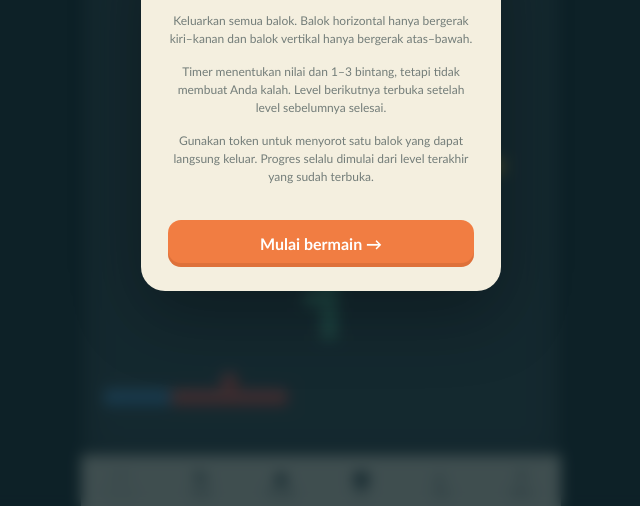
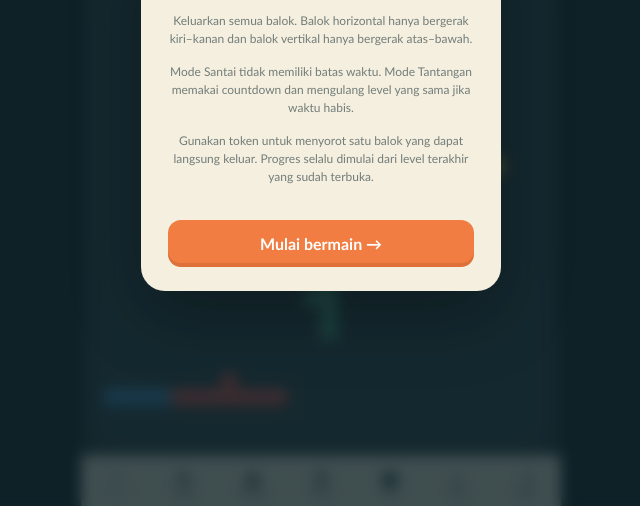
Before and after one commit to ahsubhan/BalokKosong, a Next.js app: page / in a window 1280 px wide. Shown: the part 291-797 px from the top of the page, without its empty margins (319-959 px from the left). Built offline with nearby package versions, Linux system fonts and the light colour scheme.

Commit message:
Add optional countdown challenge mode

```diff
--- a/app/globals.css
+++ b/app/globals.css
@@ -81,8 +81,8 @@ h1 span { color:var(--orange); }
 .mobile-top { position:relative; flex:0 0 54px; display:flex; align-items:center; justify-content:space-between; gap:8px; padding:5px 10px; border-bottom:1px solid #142a3220; background:var(--bar-bg); }
 .mobile-brand { justify-self:start; border:0; padding:0; background:transparent; color:var(--ink); font:900 17px/1 Arial,sans-serif; letter-spacing:-.05em; }.mobile-brand span{color:var(--orange)}.mobile-brand small{display:block;margin-top:3px;color:var(--orange);font:900 7px Arial,sans-serif;letter-spacing:.02em}
 .mobile-level { position:absolute; left:50%; top:50%; transform:translate(-50%,-50%); display:flex; align-items:center; gap:5px; }.mobile-level button{width:27px;height:27px;border:1px solid #142a3225;border-radius:50%;background:#fff8;color:var(--ink);font-size:18px;font-weight:900;cursor:pointer}.mobile-level button:disabled{background:#d9ddd8;color:#9ba39f;border-color:#cbd0cd;cursor:not-allowed}.mobile-level span{min-width:41px;text-align:center;font:900 13px Arial,sans-serif}.mobile-level small{display:block;color:var(--orange);font-size:6px;letter-spacing:.12em}.mobile-level em{display:block;margin-top:1px;color:#e6a629;font:normal 7px/1 Arial,sans-serif;letter-spacing:-.06em}
-.mobile-stats { justify-self:end; text-align:right; white-space:nowrap; }.mobile-stats strong{display:block;font:900 11px Arial,sans-serif}.mobile-stats small{display:block;margin-top:2px;color:var(--muted);font:800 6px Arial,sans-serif;letter-spacing:.04em}
-.mobile-bottom { flex:0 0 54px; display:grid; grid-template-columns:repeat(6,1fr); gap:1px; border-top:1px solid #142a3220; background:var(--bar-bg); }.mobile-bottom button{border:0;background:transparent;color:var(--ink);font-size:7px;font-weight:900}.mobile-bottom b{display:block;margin-bottom:2px;font-size:17px;line-height:1}.mobile-bottom button:disabled{opacity:.3}
+.mobile-stats { justify-self:end; text-align:right; white-space:nowrap; }.mobile-stats strong{display:block;font:900 11px Arial,sans-serif}.mobile-stats small{display:block;margin-top:2px;color:var(--muted);font:800 6px Arial,sans-serif;letter-spacing:.04em}.mobile-stats.time-danger strong{color:#d54c3f;animation:timerPulse .7s ease-in-out infinite}
+.mobile-bottom { flex:0 0 54px; display:grid; grid-template-columns:repeat(7,1fr); gap:1px; border-top:1px solid #142a3220; background:var(--bar-bg); }.mobile-bottom button{border:0;background:transparent;color:var(--ink);font-size:6.5px;font-weight:900}.mobile-bottom b{display:block;margin-bottom:2px;font-size:16px;line-height:1}.mobile-bottom button:disabled{opacity:.3}.mobile-bottom .active-mode{color:var(--orange)}
 .board-blocked { animation:shake .28s ease; }
 .block-board.grid-off { background-image:none; }
 .theme-dark{--shell-bg:#13242a;--board-bg:#35484f;--bar-bg:#f4efdf;--grid-line:rgba(255,255,255,.035)}
@@ -94,6 +94,7 @@ h1 span { color:var(--orange); }
 .game-card { width:min(100%,480px); height:100dvh; margin:auto; padding:0; display:flex; flex-direction:column; overflow:hidden; background:var(--bar-bg); }
 .theme-grid{display:grid;grid-template-columns:repeat(2,1fr);gap:9px;margin-top:17px}.theme-choice{position:relative;display:flex;align-items:center;gap:9px;padding:9px;border:2px solid transparent;border-radius:12px;background:#fff8;color:var(--ink);font-size:10px;font-weight:900}.theme-choice.active{border-color:var(--orange)}.theme-choice i{width:35px;height:28px;border-radius:7px;box-shadow:inset 0 0 0 1px #fff4}.theme-choice b{position:absolute;right:7px;color:var(--orange)}.swatch-dark i{background:#35484f}.swatch-midnight i{background:#172b47}.swatch-forest i{background:#294b40}.swatch-plum i{background:#4b3653}.swatch-sand i{background:#695845}
 .shop-list{display:grid;gap:8px;margin:14px 0}.shop-list button{display:flex;align-items:center;gap:11px;padding:11px;border:1px solid #142a3220;border-radius:12px;background:#fff8;color:var(--ink);text-align:left}.shop-list button>b{display:grid;place-items:center;width:35px;height:35px;border-radius:9px;background:var(--ink);color:#fff;font-size:17px}.shop-list span{display:flex;flex-direction:column}.shop-list strong{font-size:11px}.shop-list small{margin-top:3px;color:var(--muted);font-size:8px}.shop-list button:disabled{opacity:.55}.store-note{font-size:8px!important}.result-stars{margin-bottom:12px;color:#e6a629;font-size:29px;letter-spacing:2px}.score-box{display:flex;align-items:center;justify-content:space-between;margin:14px 0;padding:11px 14px;border-radius:12px;background:#fff8;border:1px solid #142a3220}.score-box small{color:var(--muted);font-size:8px;font-weight:900;letter-spacing:.14em}.score-box strong{font-size:22px}
+.mode-list{display:grid;gap:9px;margin:17px 0}.mode-list button{display:flex;align-items:center;gap:12px;padding:12px;border:2px solid transparent;border-radius:13px;background:#fff8;color:var(--ink);text-align:left}.mode-list button.active{border-color:var(--orange);background:#fff}.mode-list button>b{display:grid;place-items:center;width:40px;height:40px;border-radius:10px;background:var(--ink);color:#fff;font-size:19px}.mode-list span{display:flex;flex-direction:column}.mode-list strong{font-size:12px}.mode-list small{margin-top:4px;color:var(--muted);font-size:9px}.timeout-icon{display:grid;place-items:center;width:62px;height:62px;margin:0 auto 17px;border-radius:50%;background:#d95849;color:#fff;font-size:28px;box-shadow:0 0 0 9px rgba(217,88,73,.14)}
 .block-board { flex:1 1 auto; min-height:0; width:100%; aspect-ratio:auto; border-width:0 6px; border-radius:0; box-shadow:none; }
 .block-arrow { position:relative; z-index:3; display:grid; place-items:center; width:20px; height:20px; border-radius:50%; background:#132b34dd; color:white; font:900 13px/1 Arial,sans-serif; pointer-events:none; box-shadow:0 2px 4px #0006; }
 .mall-board::before,.mall-board::after { content:""; position:absolute; left:0; right:0; height:2px; background:repeating-linear-gradient(90deg,#e9df9d 0 20px,transparent 20px 34px); opacity:.55; }
@@ -153,6 +154,7 @@ footer span { font:900 13px Arial,sans-serif; } footer small { font-size:8px; le
 .text-btn { margin-top:12px; border:0; background:transparent; color:var(--muted); font-size:11px; font-weight:800; cursor:pointer; }
 @keyframes shake { 25%{margin-left:-5px} 50%{margin-left:5px} 75%{margin-left:-3px} }
 @keyframes hintPulse { 50%{filter:brightness(1.7) drop-shadow(0 0 8px #fff176)} }
+@keyframes timerPulse { 50%{opacity:.5;transform:scale(1.05)} }
 @media(max-height:720px){.app-shell{padding:0}.game-card{padding:0}.mobile-top{flex-basis:47px}.mobile-bottom{flex-basis:47px}footer{display:none}}
 @media(min-width:650px){.game-card{padding:0}}
 @media(prefers-reduced-motion:reduce){*{transition:none!important;animation:none!important}}
--- a/app/page.tsx
+++ b/app/page.tsx
@@ -47,15 +47,16 @@ function makeLevel(level:number,count:number){
 const levels=Array.from({length:20},(_,i)=>makeLevel(i+1,8+Math.round(i*92/19)));
 const fmt=(ms:number)=>{const s=Math.floor(ms/1000);return`${String(Math.floor(s/60)).padStart(2,"0")}:${String(s%60).padStart(2,"0")}.${Math.floor(ms%1000/100)}`};
 const parFor=(i:number)=>(20+levels[i].pieces.length*2.2)*1000;
+const challengeFor=(i:number)=>(45+levels[i].pieces.length*2.8)*1000;
 
 export default function Home(){
   const[level,setLevel]=useState(0),[pieces,setPieces]=useState(()=>clone(levels[0].pieces));
-  const[selected,setSelected]=useState<string|null>(null),[moves,setMoves]=useState(0),[history,setHistory]=useState<Piece[][]>([]),[won,setWon]=useState(false),[help,setHelp]=useState(true),[time,setTime]=useState(0),[blocked,setBlocked]=useState(false),[showGrid,setShowGrid]=useState(true),[theme,setTheme]=useState<Theme>("dark"),[themeOpen,setThemeOpen]=useState(false),[shopOpen,setShopOpen]=useState(false),[mistakes,setMistakes]=useState(0),[hintsUsed,setHintsUsed]=useState(0),[tokens,setTokens]=useState(3),[unlocked,setUnlocked]=useState(1),[bestStars,setBestStars]=useState<Record<number,number>>({}),[hintId,setHintId]=useState<string|null>(null),[result,setResult]=useState<Result|null>(null),[adLoading,setAdLoading]=useState(false),[noAds,setNoAds]=useState(false),[dragOffset,setDragOffset]=useState<{id:string;dx:number;dy:number}|null>(null);
+  const[selected,setSelected]=useState<string|null>(null),[moves,setMoves]=useState(0),[history,setHistory]=useState<Piece[][]>([]),[won,setWon]=useState(false),[help,setHelp]=useState(true),[time,setTime]=useState(0),[blocked,setBlocked]=useState(false),[showGrid,setShowGrid]=useState(true),[theme,setTheme]=useState<Theme>("dark"),[themeOpen,setThemeOpen]=useState(false),[shopOpen,setShopOpen]=useState(false),[modeOpen,setModeOpen]=useState(false),[challengeMode,setChallengeMode]=useState(false),[timedOut,setTimedOut]=useState(false),[mistakes,setMistakes]=useState(0),[hintsUsed,setHintsUsed]=useState(0),[tokens,setTokens]=useState(3),[unlocked,setUnlocked]=useState(1),[bestStars,setBestStars]=useState<Record<number,number>>({}),[hintId,setHintId]=useState<string|null>(null),[result,setResult]=useState<Result|null>(null),[adLoading,setAdLoading]=useState(false),[noAds,setNoAds]=useState(false),[dragOffset,setDragOffset]=useState<{id:string;dx:number;dy:number}|null>(null);
   const started=useRef(0);const drag=useRef<{id:string;x:number;y:number}|null>(null);
-  useEffect(()=>{if(localStorage.getItem("block-puzzle-seen"))setHelp(false);if(localStorage.getItem("block-grid-visible")==="0")setShowGrid(false);const saved=localStorage.getItem("block-theme") as Theme|null;if(saved&&themes.some(t=>t.id===saved))setTheme(saved);setTokens(Number(localStorage.getItem("block-tokens")??3));setUnlocked(Math.max(1,Number(localStorage.getItem("block-unlocked")??1)));try{setBestStars(JSON.parse(localStorage.getItem("block-stars")??"{}"))}catch{}setNoAds(localStorage.getItem("block-no-ads")==="1")},[]);
-  useEffect(()=>{if(won)return;started.current=performance.now();setTime(0);const t=setInterval(()=>setTime(performance.now()-started.current),100);return()=>clearInterval(t)},[level,won]);
+  useEffect(()=>{if(localStorage.getItem("block-puzzle-seen"))setHelp(false);if(localStorage.getItem("block-grid-visible")==="0")setShowGrid(false);const saved=localStorage.getItem("block-theme") as Theme|null;if(saved&&themes.some(t=>t.id===saved))setTheme(saved);setChallengeMode(localStorage.getItem("block-challenge-mode")==="1");setTokens(Number(localStorage.getItem("block-tokens")??3));setUnlocked(Math.max(1,Number(localStorage.getItem("block-unlocked")??1)));try{setBestStars(JSON.parse(localStorage.getItem("block-stars")??"{}"))}catch{}setNoAds(localStorage.getItem("block-no-ads")==="1")},[]);
+  useEffect(()=>{if(won||timedOut)return;started.current=performance.now();setTime(0);const limit=challengeFor(level);const t=setInterval(()=>{const elapsed=performance.now()-started.current;if(challengeMode&&elapsed>=limit){setTime(limit);setTimedOut(true);clearInterval(t);return}setTime(elapsed)},100);return()=>clearInterval(t)},[level,won,timedOut,challengeMode]);
   useEffect(()=>{if(!won&&pieces.length===0){const par=parFor(level),stars=time<=par&&hintsUsed===0&&mistakes<=2?3:time<=par*1.6?2:1,score=Math.max(100,Math.round(1000+Math.max(0,(par-time)/1000)*10-mistakes*25-hintsUsed*100));setResult({score,stars,time});setWon(true);const nextUnlocked=Math.min(levels.length,Math.max(unlocked,level+2));setUnlocked(nextUnlocked);localStorage.setItem("block-unlocked",String(nextUnlocked));setBestStars(old=>{const next={...old,[level]:Math.max(old[level]??0,stars)};localStorage.setItem("block-stars",JSON.stringify(next));return next})}},[pieces.length,won,time,hintsUsed,mistakes,level,unlocked]);
-  function load(i:number){const n=Math.max(0,Math.min(i,levels.length-1)),saved=Number(localStorage.getItem("block-unlocked")??1),available=Math.max(unlocked,Number.isFinite(saved)?saved:1);if(n+1>available)return;setLevel(n);setPieces(clone(levels[n].pieces));setSelected(null);setDragOffset(null);setMoves(0);setMistakes(0);setHintsUsed(0);setResult(null);setHistory([]);setWon(false)}
+  function load(i:number){const n=Math.max(0,Math.min(i,levels.length-1)),saved=Number(localStorage.getItem("block-unlocked")??1),available=Math.max(unlocked,Number.isFinite(saved)?saved:1);if(n+1>available)return;setLevel(n);setPieces(clone(levels[n].pieces));setSelected(null);setDragOffset(null);setMoves(0);setMistakes(0);setHintsUsed(0);setResult(null);setHistory([]);setTimedOut(false);setWon(false)}
   function goPrevious(){if(level>0)load(level-1)}
   function goNext(){if(level<levels.length-1&&level+1<unlocked)load(level+1)}
   function dragStart(e:React.PointerEvent,id:string){e.currentTarget.setPointerCapture(e.pointerId);drag.current={id,x:e.clientX,y:e.clientY};setDragOffset({id,dx:0,dy:0});setSelected(id)}
@@ -71,21 +72,24 @@ export default function Home(){
   function undo(){const previous=history.at(-1);if(!previous)return;setPieces(clone(previous));setHistory(h=>h.slice(0,-1));setMoves(m=>Math.max(0,m-1));setWon(false)}
   function toggleGrid(){setShowGrid(v=>{const next=!v;localStorage.setItem("block-grid-visible",next?"1":"0");return next})}
   function chooseTheme(next:Theme){setTheme(next);localStorage.setItem("block-theme",next);setThemeOpen(false)}
+  function chooseMode(challenge:boolean){setChallengeMode(challenge);localStorage.setItem("block-challenge-mode",challenge?"1":"0");setModeOpen(false);load(level)}
   function useHint(){if(tokens<1){setShopOpen(true);return}const piece=pieces.find(p=>{const horizontal=p.dir===0||p.dir===180;return (horizontal?[0,180]:[90,270] as Direction[]).some(d=>canExit(p,d as Direction))});if(!piece)return;const next=tokens-1;setTokens(next);localStorage.setItem("block-tokens",String(next));setHintsUsed(h=>h+1);setHintId(piece.id);setTimeout(()=>setHintId(null),2500)}
   function rewardDemo(){if(adLoading)return;setAdLoading(true);setTimeout(()=>{setAdLoading(false);const next=tokens+1;setTokens(next);localStorage.setItem("block-tokens",String(next))},1500)}
   function tokenPackDemo(){const next=tokens+10;setTokens(next);localStorage.setItem("block-tokens",String(next))}
   function noAdsDemo(){setNoAds(true);localStorage.setItem("block-no-ads","1")}
-  const canGoPrevious=level>0,canGoNext=level<levels.length-1&&level+1<unlocked;
+  const canGoPrevious=level>0,canGoNext=level<levels.length-1&&level+1<unlocked,remaining=Math.max(0,challengeFor(level)-time);
   return <main className={`app-shell theme-${theme}`}><section className="game-card">
-    <header className="mobile-top"><button className="mobile-brand" onClick={()=>setShopOpen(true)}>KELUAR<span>.</span><small>◆ {tokens}</small></button><div className="mobile-level"><button onClick={goPrevious} disabled={!canGoPrevious} aria-label="Level sebelumnya">‹</button><span><small>LEVEL</small>{String(level+1).padStart(2,"0")}<em>{"★".repeat(bestStars[level]??0)}{"☆".repeat(3-(bestStars[level]??0))}</em></span><button onClick={goNext} disabled={!canGoNext} aria-label="Level berikutnya">›</button></div><div className="mobile-stats"><strong>{fmt(time)}</strong><small>{pieces.length} SISA · {mistakes} SALAH</small></div></header>
+    <header className="mobile-top"><button className="mobile-brand" onClick={()=>setShopOpen(true)}>KELUAR<span>.</span><small>◆ {tokens}</small></button><div className="mobile-level"><button onClick={goPrevious} disabled={!canGoPrevious} aria-label="Level sebelumnya">‹</button><span><small>LEVEL</small>{String(level+1).padStart(2,"0")}<em>{"★".repeat(bestStars[level]??0)}{"☆".repeat(3-(bestStars[level]??0))}</em></span><button onClick={goNext} disabled={!canGoNext} aria-label="Level berikutnya">›</button></div><div className={`mobile-stats ${challengeMode&&remaining<=10000?"time-danger":""}`}><strong>{fmt(challengeMode?remaining:time)}</strong><small>{challengeMode?"TANTANGAN · ":""}{pieces.length} SISA</small></div></header>
     <div className={`block-board ${blocked?"board-blocked":""} ${showGrid?"":"grid-off"}`}>
       {pieces.flatMap(p=>{const own=cells(p),offset=dragOffset?.id===p.id?dragOffset:null;return own.map((c,index)=><button key={`${p.id}-${index}`} className={`block-cell shape-${p.shape.toLowerCase()} ${edges(own,c)} ${p.color} ${selected===p.id?"selected":""} ${hintId===p.id?"hinted":""} ${offset?"dragging":""}`} style={{"--x":c.x,"--y":c.y,"--drag-x":`${offset?.dx??0}px`,"--drag-y":`${offset?.dy??0}px`} as React.CSSProperties} onPointerDown={e=>dragStart(e,p.id)} onPointerMove={dragMove} onPointerUp={dragEnd} onPointerCancel={()=>{drag.current=null;setDragOffset(null)}} aria-label="Balok variasi, geret lurus"/>)})}
     </div>
-    <nav className="mobile-bottom"><button onClick={undo} disabled={!history.length}><b>↶</b>Urungkan</button><button onClick={()=>load(level)}><b>↻</b>Ulangi</button><button onClick={useHint}><b>◆</b>Petunjuk</button><button onClick={toggleGrid}><b>{showGrid?"▦":"□"}</b>Grid</button><button onClick={()=>setThemeOpen(true)}><b>◐</b>Tema</button><button onClick={()=>setHelp(true)}><b>?</b>Aturan</button></nav>
+    <nav className="mobile-bottom"><button onClick={undo} disabled={!history.length}><b>↶</b>Urungkan</button><button onClick={()=>load(level)}><b>↻</b>Ulangi</button><button onClick={useHint}><b>◆</b>Petunjuk</button><button onClick={()=>setModeOpen(true)} className={challengeMode?"active-mode":""}><b>⏱</b>Mode</button><button onClick={toggleGrid}><b>{showGrid?"▦":"□"}</b>Grid</button><button onClick={()=>setThemeOpen(true)}><b>◐</b>Tema</button><button onClick={()=>setHelp(true)}><b>?</b>Aturan</button></nav>
   </section>
   {themeOpen&&<div className="overlay"><div className="modal theme-modal"><span className="modal-kicker">PILIH LATAR</span><h2>Tema permainan</h2><div className="theme-grid">{themes.map(t=><button key={t.id} className={`theme-choice swatch-${t.id} ${theme===t.id?"active":""}`} onClick={()=>chooseTheme(t.id)}><i/><span>{t.name}</span>{theme===t.id&&<b>✓</b>}</button>)}</div><button className="text-btn" onClick={()=>setThemeOpen(false)}>Tutup</button></div></div>}
+  {modeOpen&&<div className="overlay"><div className="modal"><span className="modal-kicker">PILIH MODE</span><h2>Cara bermain</h2><div className="mode-list"><button className={!challengeMode?"active":""} onClick={()=>chooseMode(false)}><b>∞</b><span><strong>Santai</strong><small>Timer menghitung waktu, tidak ada batas.</small></span></button><button className={challengeMode?"active":""} onClick={()=>chooseMode(true)}><b>⏱</b><span><strong>Tantangan</strong><small>Countdown habis = ulang level ini.</small></span></button></div><button className="text-btn" onClick={()=>setModeOpen(false)}>Batal</button></div></div>}
   {shopOpen&&<div className="overlay"><div className="modal shop-modal"><span className="modal-kicker">TOKO & BANTUAN</span><h2>◆ {tokens} token</h2><p>Token hanya untuk petunjuk. Progres level tidak pernah dihapus.</p><div className="shop-list"><button onClick={rewardDemo}><b>▶</b><span><strong>+1 Token</strong><small>{adLoading?"Memutar iklan demo…":"Iklan berhadiah (demo web)"}</small></span></button><button onClick={tokenPackDemo}><b>◆</b><span><strong>+10 Token</strong><small>Pembelian demo — belum ditagih</small></span></button><button onClick={noAdsDemo} disabled={noAds}><b>⊘</b><span><strong>{noAds?"Bebas iklan aktif":"Bebas Iklan"}</strong><small>Pembelian sekali (demo web)</small></span></button></div><p className="store-note">Pembayaran dan iklan produksi aktif setelah ID App Store, Google Play, dan AdMob dihubungkan.</p><button className="text-btn" onClick={()=>setShopOpen(false)}>Tutup</button></div></div>}
-  {help&&<div className="overlay"><div className="modal"><span className="modal-kicker">CARA BERMAIN</span><h2>Balok Variasi</h2><p>Keluarkan semua balok. Balok horizontal hanya bergerak kiri–kanan dan balok vertikal hanya bergerak atas–bawah.</p><p>Timer menentukan nilai dan 1–3 bintang, tetapi tidak membuat Anda kalah. Level berikutnya terbuka setelah level sebelumnya selesai.</p><p>Gunakan token untuk menyorot satu balok yang dapat langsung keluar. Progres selalu dimulai dari level terakhir yang sudah terbuka.</p><button className="play-btn" onClick={()=>{localStorage.setItem("block-puzzle-seen","1");setHelp(false)}}>Mulai bermain →</button></div></div>}
+  {help&&<div className="overlay"><div className="modal"><span className="modal-kicker">CARA BERMAIN</span><h2>Balok Variasi</h2><p>Keluarkan semua balok. Balok horizontal hanya bergerak kiri–kanan dan balok vertikal hanya bergerak atas–bawah.</p><p>Mode Santai tidak memiliki batas waktu. Mode Tantangan memakai countdown dan mengulang level yang sama jika waktu habis.</p><p>Gunakan token untuk menyorot satu balok yang dapat langsung keluar. Progres selalu dimulai dari level terakhir yang sudah terbuka.</p><button className="play-btn" onClick={()=>{localStorage.setItem("block-puzzle-seen","1");setHelp(false)}}>Mulai bermain →</button></div></div>}
+  {timedOut&&<div className="overlay"><div className="modal timeout-modal"><div className="timeout-icon">⏱</div><span className="modal-kicker">MODE TANTANGAN</span><h2>Waktu habis!</h2><p>Tenang, progres Anda tetap aman. Ulangi Level {level+1} dan coba jalur yang lebih cepat.</p><button className="play-btn" onClick={()=>load(level)}>Ulangi level ↻</button><button className="text-btn" onClick={()=>chooseMode(false)}>Pindah ke mode Santai</button></div></div>}
   {won&&result&&<div className="overlay"><div className="modal"><div className="result-stars">{"★".repeat(result.stars)}{"☆".repeat(3-result.stars)}</div><h2>{level===levels.length-1?"Selamat!":"Papan kosong!"}</h2><p>{level===levels.length-1?"Semua 20 level sudah selesai.":`Waktu ${fmt(result.time)} · ${mistakes} salah · ${hintsUsed} petunjuk`}</p><div className="score-box"><small>NILAI</small><strong>{result.score.toLocaleString("id-ID")}</strong></div><button className="play-btn" onClick={()=>load(level===levels.length-1?0:level+1)}>{level===levels.length-1?"Main lagi ↻":"Level berikutnya →"}</button></div></div>}
   </main>
 }
```
